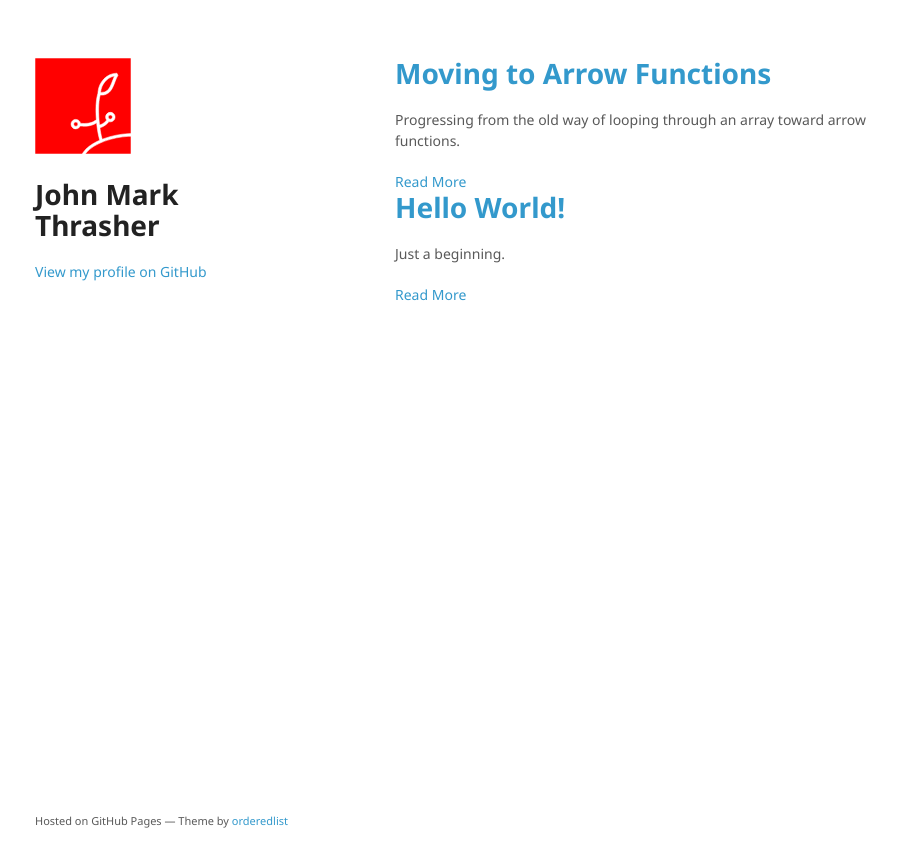
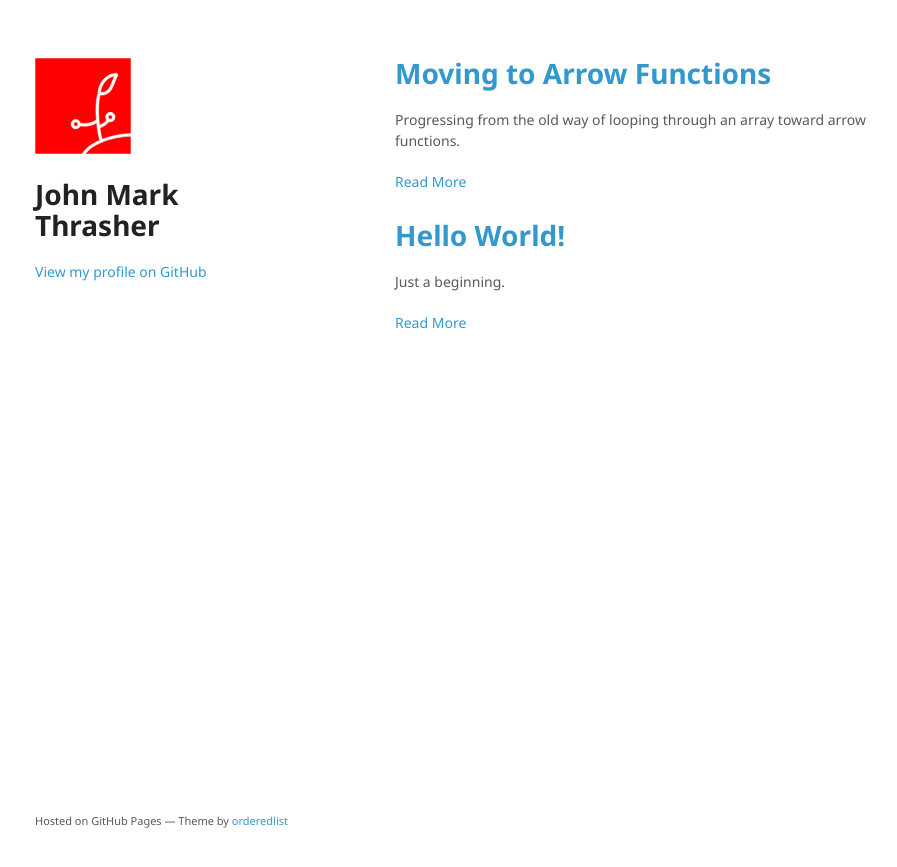
Before and after one commit to JohnMarkT/johnmarkt.github.io, a Jekyll site: the page built from index.html, in a window 1280 px wide. Shown: the top 867 px of the page, without its empty margins (175-1072 px from the left). Built offline with Jekyll 4.4.1, drawn with Linux system fonts in a browser that asks for light colours.

Commit message:
Tweak layout

```diff
--- a/_includes/header.html
+++ b/_includes/header.html
@@ -1,3 +1,5 @@
-        <p><img src="{{ site.logo }}" id="logo" /></p>
+        <p>
+          <a href="/"><img src="{{ site.logo }}" id="logo" /></a>
+        </p>
         <h1>{{ site.name }}</h1>
         <p class="view"><a href="http://github.com/johnmarkt">View my profile on GitHub</a></p>
--- a/stylesheets/styles.css
+++ b/stylesheets/styles.css
@@ -175,6 +175,10 @@ section {
   padding-bottom:50px;
 }
 
+article.post {
+  margin-bottom: 2em;
+}
+
 small {
   font-size:11px;
 }
```
